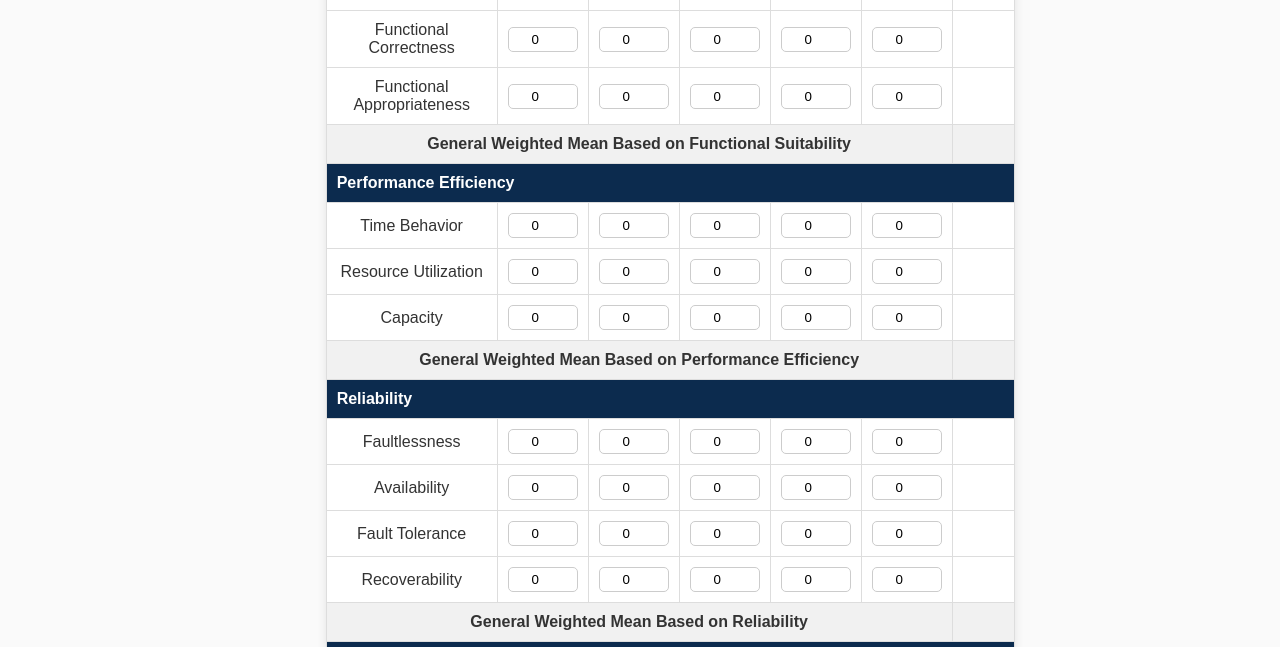
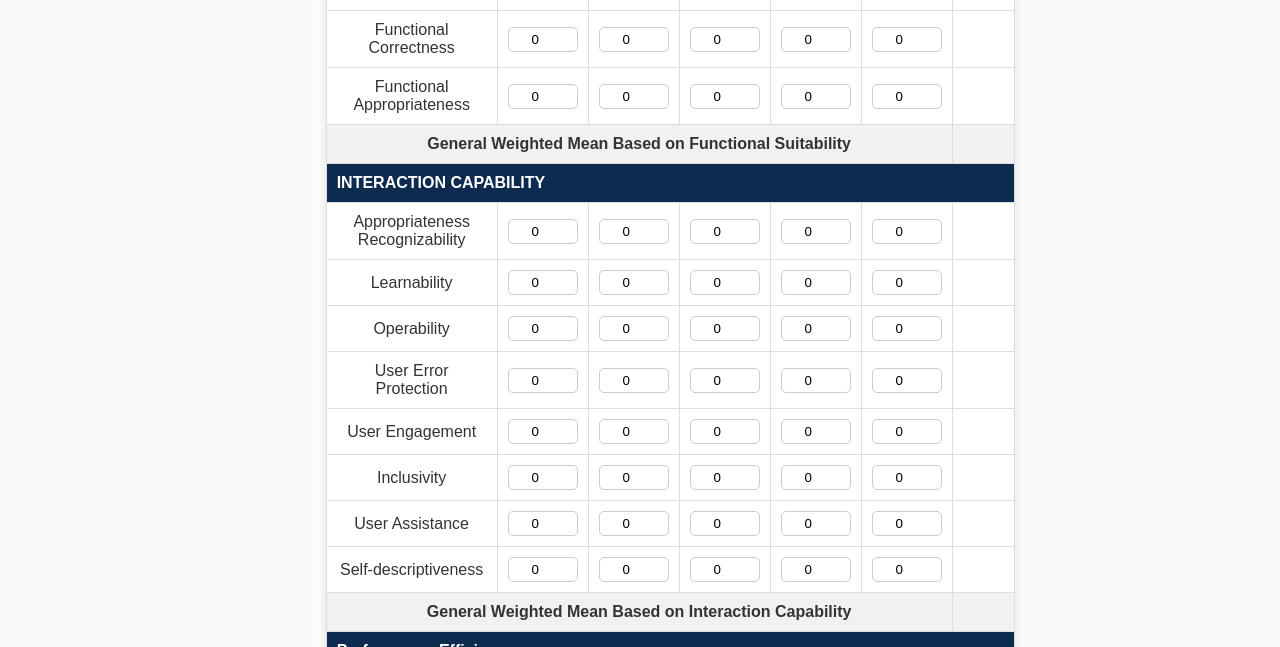
Before and after one commit to Daniel-Llanda/iso, a plain HTML site: page index.html in a window 1280 px wide. Shown: the part 153-800 px from the top of the page. Drawn offline with Linux system fonts and the light colour scheme.

Commit message:
Update index.html

```diff
--- a/index.html
+++ b/index.html
@@ -114,6 +114,20 @@
     <tr><td>Functional Appropriateness</td><td><input type="number" value="0"><div class="percent"></div></td><td><input type="number" value="0"><div class="percent"></div></td><td><input type="number" value="0"><div class="percent"></div></td><td><input type="number" value="0"><div class="percent"></div></td><td><input type="number" value="0"><div class="percent"></div></td><td class="mean"></td></tr>
     <tr class="total-row"><td colspan="6">General Weighted Mean Based on Functional Suitability</td><td class="generalMean"></td></tr>
 
+    <tr><td colspan="7" class="section-header">INTERACTION CAPABILITY</td></tr>
+    <tr><td>Appropriateness Recognizability</td><td><input type="number" value="0"><div class="percent"></div></td><td><input type="number" value="0"><div class="percent"></div></td><td><input type="number" value="0"><div class="percent"></div></td><td><input type="number" value="0"><div class="percent"></div></td><td><input type="number" value="0"><div class="percent"></div></td><td class="mean"></td></tr>
+    <tr><td>Learnability</td><td><input type="number" value="0"><div class="percent"></div></td><td><input type="number" value="0"><div class="percent"></div></td><td><input type="number" value="0"><div class="percent"></div></td><td><input type="number" value="0"><div class="percent"></div></td><td><input type="number" value="0"><div class="percent"></div></td><td class="mean"></td></tr>
+    <tr><td>Operability</td><td><input type="number" value="0"><div class="percent"></div></td><td><input type="number" value="0"><div class="percent"></div></td><td><input type="number" value="0"><div class="percent"></div></td><td><input type="number" value="0"><div class="percent"></div></td><td><input type="number" value="0"><div class="percent"></div></td><td class="mean"></td></tr>
+    <tr><td>User Error Protection</td><td><input type="number" value="0"><div class="percent"></div></td><td><input type="number" value="0"><div class="percent"></div></td><td><input type="number" value="0"><div class="percent"></div></td><td><input type="number" value="0"><div class="percent"></div></td><td><input type="number" value="0"><div class="percent"></div></td><td class="mean"></td></tr>
+    <tr><td>User Engagement</td><td><input type="number" value="0"><div class="percent"></div></td><td><input type="number" value="0"><div class="percent"></div></td><td><input type="number" value="0"><div class="percent"></div></td><td><input type="number" value="0"><div class="percent"></div></td><td><input type="number" value="0"><div class="percent"></div></td><td class="mean"></td></tr>
+    <tr><td>Inclusivity</td><td><input type="number" value="0"><div class="percent"></div></td><td><input type="number" value="0"><div class="percent"></div></td><td><input type="number" value="0"><div class="percent"></div></td><td><input type="number" value="0"><div class="percent"></div></td><td><input type="number" value="0"><div class="percent"></div></td><td class="mean"></td></tr>
+
+    <tr><td>User Assistance</td><td><input type="number" value="0"><div class="percent"></div></td><td><input type="number" value="0"><div class="percent"></div></td><td><input type="number" value="0"><div class="percent"></div></td><td><input type="number" value="0"><div class="percent"></div></td><td><input type="number" value="0"><div class="percent"></div></td><td class="mean"></td></tr>
+    <tr><td>Self-descriptiveness </td><td><input type="number" value="0"><div class="percent"></div></td><td><input type="number" value="0"><div class="percent"></div></td><td><input type="number" value="0"><div class="percent"></div></td><td><input type="number" value="0"><div class="percent"></div></td><td><input type="number" value="0"><div class="percent"></div></td><td class="mean"></td></tr>
+
+    <tr class="total-row"><td colspan="6">General Weighted Mean Based on Interaction Capability</td><td class="generalMean"></td></tr>
+
+
     <!-- Performance Efficiency -->
     <tr><td colspan="7" class="section-header">Performance Efficiency</td></tr>
     <tr><td>Time Behavior</td><td><input type="number" value="0"><div class="percent"></div></td><td><input type="number" value="0"><div class="percent"></div></td><td><input type="number" value="0"><div class="percent"></div></td><td><input type="number" value="0"><div class="percent"></div></td><td><input type="number" value="0"><div class="percent"></div></td><td class="mean"></td></tr>
```
